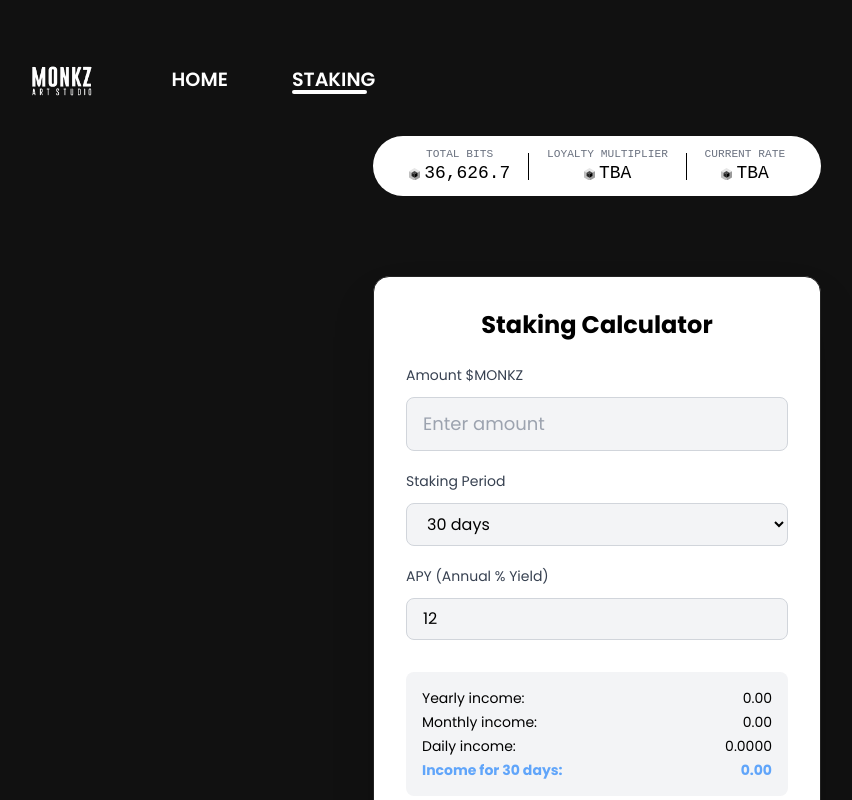
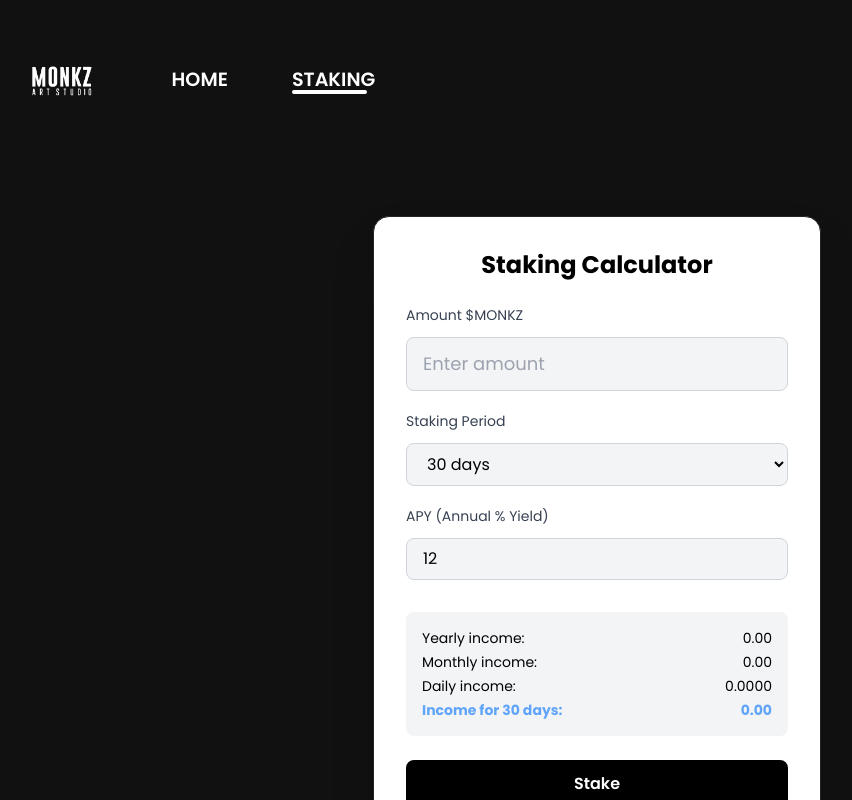
Before and after one commit to wott12826/www.sappy.lol, a Next.js app: page /seals/staking in a window 1280 px wide. Shown: the top 800 px of the page, without its empty margins (43-895 px from the left). Built offline with nearby package versions, Linux system fonts and the light colour scheme.

Commit message:
Update staking.js

```diff
--- a/pages/seals/staking.js
+++ b/pages/seals/staking.js
@@ -62,52 +62,7 @@ const StakingHeader = () => {
 
 const StatsBar = () => (
     <div className="mx-auto w-[95%] lg:w-[90%] max-w-md rounded-full bg-white font-mono text-black @container/stats">
-        <div className="flex w-full items-center justify-between px-[6cqw] lg:px-[8cqw] py-[2cqw] lg:py-[3cqw]">
-            <div className="flex flex-col items-center gap-[0.5cqw] lg:gap-[1cqw]">
-                <p className="whitespace-nowrap text-[2cqw]/[2cqw] lg:text-[2.5cqw]/[2.5cqw] uppercase text-gray-500">total bits</p>
-                <span className="flex items-center gap-[0.5cqw] lg:gap-[1cqw]">
-                    <svg xmlns="http://www.w3.org/2000/svg" fill="none" viewBox="0 0 51 59" className="h-[0.6em] lg:h-[0.8em] flex-none">
-                        <path fill="#E6E6E6" d="m25.398 0 25.358 14.64-25.358 14.641L.038 14.641z"></path>
-                        <path fill="silver" d="m.04 14.64 25.358 14.641v29.281L.04 43.922z"></path>
-                        <path fill="#9A9A9A" d="m25.398 29.281 25.358-14.64v29.28L25.398 58.563z"></path>
-                        <path fill="#4D4D4D" d="m25.502 13.644 13.494 7.79L25.5 29.227l-13.494-7.791z"></path>
-                        <path fill="#262626" d="m12.006 21.435 13.495 7.791v15.582l-13.495-7.791z"></path>
-                        <path fill="#000" d="m25.502 29.226 13.494-7.791v15.582L25.5 44.808z"></path>
-                    </svg>
-                    <div className="text-[3cqw]/[3cqw] lg:text-[4cqw]/[4cqw]">36,626.7</div>
-                </span>
-            </div>
-            <div className="h-[4cqw] lg:h-[6cqw] w-px bg-black"></div>
-            <div className="flex flex-col items-center gap-[0.5cqw] lg:gap-[1cqw]">
-                <p className="whitespace-nowrap text-[1.5cqw]/[1.5cqw] lg:text-[2.5cqw]/[2.5cqw] uppercase text-gray-500">LOYALTY MULTIPLIER</p>
-                <span className="flex items-center gap-[0.5cqw] lg:gap-[1cqw]">
-                    <svg xmlns="http://www.w3.org/2000/svg" fill="none" viewBox="0 0 51 59" className="h-[0.6em] lg:h-[0.8em] flex-none">
-                        <path fill="#E6E6E6" d="m25.398 0 25.358 14.64-25.358 14.641L.038 14.641z"></path>
-                        <path fill="silver" d="m.04 14.64 25.358 14.641v29.281L.04 43.922z"></path>
-                        <path fill="#9A9A9A" d="m25.398 29.281 25.358-14.64v29.28L25.398 58.563z"></path>
-                        <path fill="#4D4D4D" d="m25.502 13.644 13.494 7.79L25.5 29.227l-13.494-7.791z"></path>
-                        <path fill="#262626" d="m12.006 21.435 13.495 7.791v15.582l-13.495-7.791z"></path>
-                        <path fill="#000" d="m25.502 29.226 13.494-7.791v15.582L25.5 44.808z"></path>
-                    </svg>
-                    <div className="text-[3cqw]/[3cqw] lg:text-[4cqw]/[4cqw]">TBA</div>
-                </span>
-            </div>
-            <div className="h-[4cqw] lg:h-[6cqw] w-px bg-black"></div>
-            <div className="flex flex-col items-center gap-[0.5cqw] lg:gap-[1cqw]">
-                <p className="whitespace-nowrap text-[1.5cqw]/[1.5cqw] lg:text-[2.5cqw]/[2.5cqw] uppercase text-gray-500">current rate</p>
-                <span className="flex items-center gap-[0.5cqw] lg:gap-[1cqw]">
-                    <svg xmlns="http://www.w3.org/2000/svg" fill="none" viewBox="0 0 51 59" className="h-[0.6em] lg:h-[0.8em] flex-none">
-                        <path fill="#E6E6E6" d="m25.398 0 25.358 14.64-25.358 14.641L.038 14.641z"></path>
-                        <path fill="silver" d="m.04 14.64 25.358 14.641v29.281L.04 43.922z"></path>
-                        <path fill="#9A9A9A" d="m25.398 29.281 25.358-14.64v29.28L25.398 58.563z"></path>
-                        <path fill="#4D4D4D" d="m25.502 13.644 13.494 7.79L25.5 29.227l-13.494-7.791z"></path>
-                        <path fill="#262626" d="m12.006 21.435 13.495 7.791v15.582l-13.495-7.791z"></path>
-                        <path fill="#000" d="m25.502 29.226 13.494-7.791v15.582L25.5 44.808z"></path>
-                    </svg>
-                    <div className="text-[3cqw]/[3cqw] lg:text-[4cqw]/[4cqw]">TBA</div>
-                </span>
-            </div>
-        </div>
+
     </div>
 );
 
```
